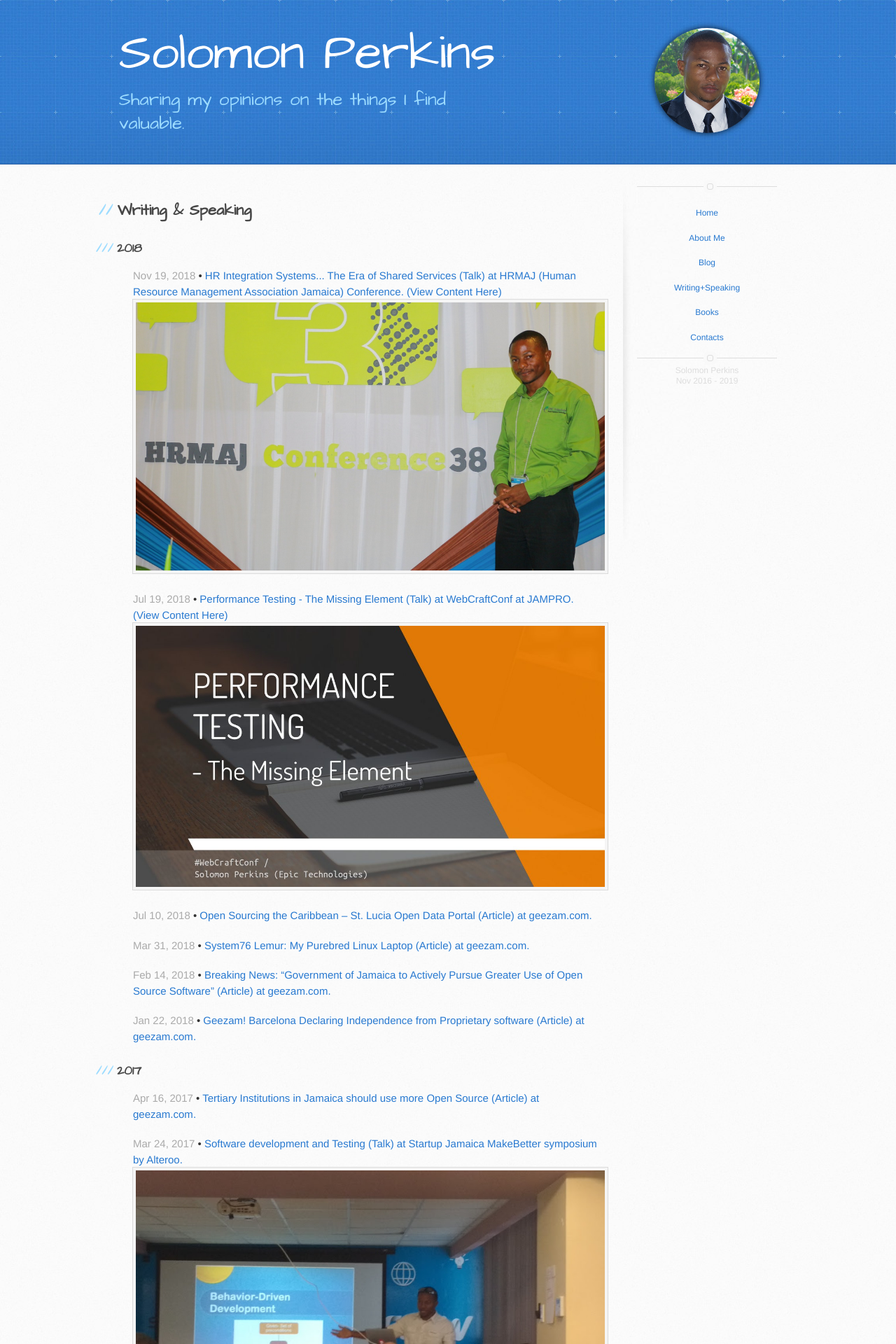
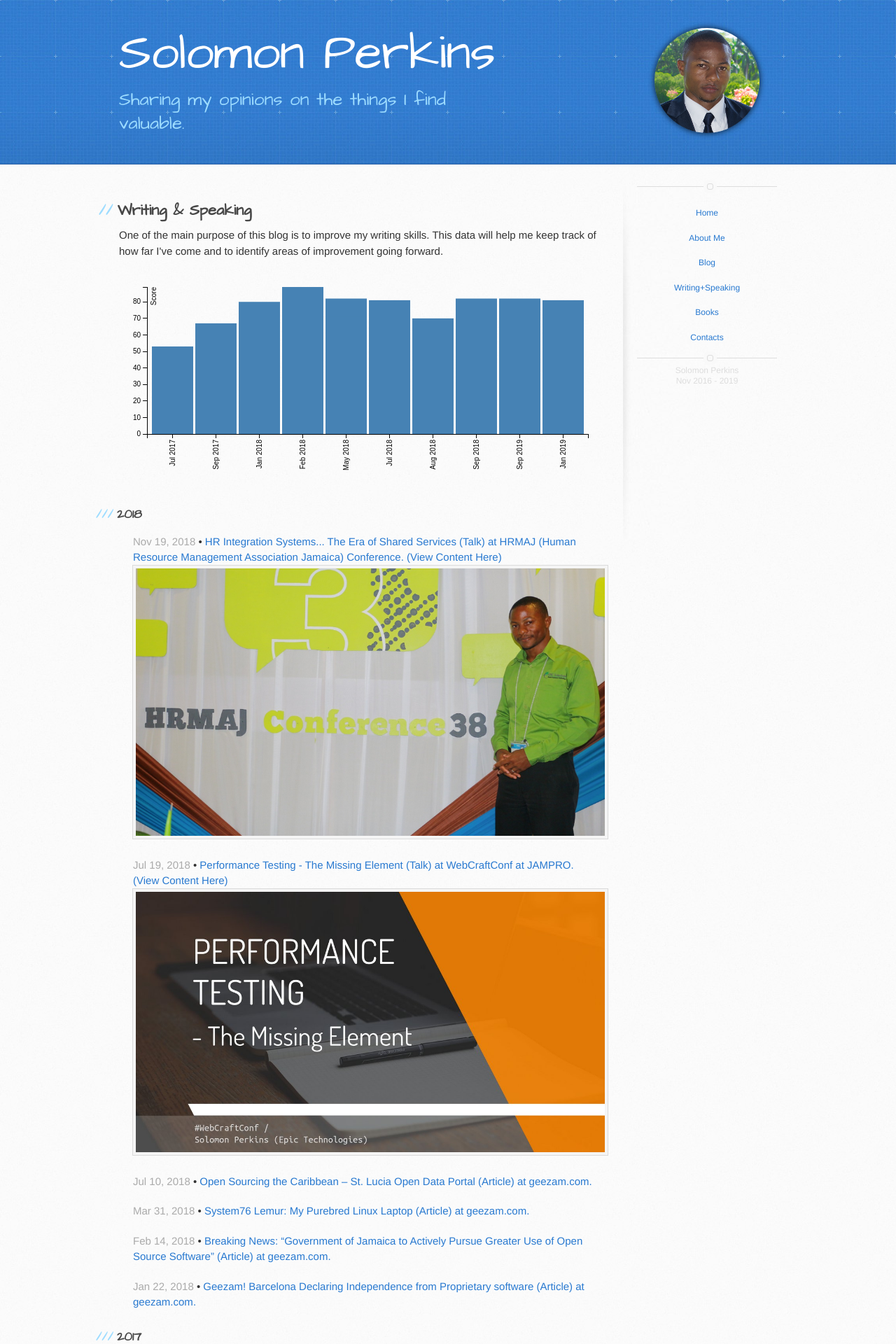
Before and after one commit to SolomonPerkins/solomonperkins.github.io, a Jekyll site: the page built from writing+speaking.html, in a window 1280 px wide. Shown: the top 1920 px of the page at 70% size. Built offline with Jekyll 4.4.1, drawn with Linux system fonts in a browser that asks for light colours.

Commit message:
add charts to progress on my writing skills

```diff
--- a/_config.yml
+++ b/_config.yml
@@ -6,6 +6,8 @@ date: 2016-11-08
 
 # The name of the blog
 name: Solomon Perkins
+startdate: "Nov 2016"
+currentdate: "2019"
 
 # Description of the blog
 description: "Sharing my opinions on the things I find valuable."
@@ -60,6 +62,7 @@ enabled: all
 # JS files
 jskills:
   - javascripts/skills.js
+  - javascripts/writing_skills_script.js
 
 #Pagination configs
 paginate: 10
--- a/_includes/footer.html
+++ b/_includes/footer.html
@@ -26,14 +26,22 @@
   </p>
 
   <p class="copyright-border" id="footer-year">
-    Solomon Perkins</br>
-       Nov 2016 - 2019
+    {{ site.name }}</br>
+       {{ site.startdate }} - {{ site.currentdate }}
   </p>
 </aside>
 
 <!--<script type="text/javascript" src="http://ajax.googleapis.com/ajax/libs/jquery/1.11.0/jquery.min.js"></script> -->
 <script type="text/javascript" src="{{ site.baseurl }}/javascripts/jquery.v1.11.min.js"></script>
 <script type="text/javascript" src="{{ site.baseurl }}/javascripts/main.js"></script>
+
+{% if page.meta == "writing+speaking" %}
+<script type="text/javascript" src="{{ site.baseurl }}/javascripts/d3.v5.js"></script>
+
+<script type="text/javascript" src="{{ site.baseurl }}/javascripts/writing_skills_script.js"></script>
+
+{% endif %}
+
 
 {% if page.meta == "aboutme" %}
 <!-- <script type="text/javascript" src="{{ site.baseurl }}/javascripts/skills.js"></script> -->
--- a/_includes/meta.html
+++ b/_includes/meta.html
@@ -38,6 +38,11 @@
 	<link rel="stylesheet" type="text/css" href="{{ site.baseurl }}/stylesheets/books.css" media="screen"/>
 {% endif %}
 
+{% if page.meta == "writing+speaking" %}
+	<link rel="stylesheet" type="text/css" href="{{ site.baseurl }}/stylesheets/writing_speaking.css" media="screen"/>
+
+{% endif %}
+
 
 
 
--- /dev/null
+++ b/javascripts/writing_skills.json
@@ -0,0 +1,86 @@
+[
+{
+	"article":"Driver's Licence Should Identify Your Blood Group",
+	"link":"/2017/07/15/Drivers-Licence-Should-Identify-Your-Blood-Group.html",
+	"date": "2017-07",
+	"score": 53,
+	"readibility": 66
+},
+{
+	"article": "My House Is Finally Off Grid.",
+	"link": "/2017/09/16/My-House-Is-Finally-Off-Grid.html",
+	"date": "2017-09",
+	"score": 67,
+	"readibility":58
+},
+{
+	"article": "2017 Year In Review.",
+	"link": "/2018/01/04/2017-Year-In-Review.html",
+	"date": "2018-01",
+	"score": 80,
+	"readibility":74
+},
+{
+	"article": "Open Letter To Prime Minister of Jamaica Regarding No More Kerosene Lamps or Candles.",
+	"link": "/2018/02/10/Open-Letter-To-Prime-Minister-Of-Jamaica-Regarding-Renewable-Light-Source.html",
+	"date": "2018-02",
+	"score": 89,
+	"readibility": 53
+},
+{
+	"article": "I'm A Mentor?",
+	"link": "/2018/05/19/Im-A-Mentor.html",
+	"date": "2018-05",
+	"score": 82,
+	"readibility": 67
+},
+{
+	"article": "Performance Testing - Scaling our Online Services",
+	"link": "/2018/03/27/Preparing-Jamaica's-Critical-Onlince-Services-For-Heavy-Usage.html",
+	"date": "2018-05",
+	"score": 71,
+	"readibility": 59
+},
+{
+	"article": "Gratefulness is Flowing From My Heart",
+	"link": "/2018/07/22/Gratefulness-Is-Flowing-From-My-Heart.html",
+	"date": "2018-07",
+	"score": 81,
+	"readibility": 67
+},
+{
+	"article": "Missan - Coxswain Back To School Project",
+	"link": "/2018/08/12/Missan-Coxswain-Back-To-School-Projects.html",
+	"date": "2018-08",
+	"score": 70,
+	"readibility": 70
+},
+{
+	"article": "Off Grid Solar System - First Year Anniversary",
+	"link": "/2018/09/16/Off-Grid-Solar-System-First-Year-Anniversary.html",
+	"date": "2018-09",
+	"score": 82,
+	"readibility": 63
+},
+{
+	"article": "A New Instance Of Me",
+	"link": "/2019/09/09/A-New-Instance-Of-Me.html",
+	"date": "2019-09",
+	"score": 77,
+	"readibility": 72
+},
+{
+	"article": "Off Grid Solar System - Second Year Anniversary",
+	"link": "/2019/09/22/Off-Grid-Solar-System-Second-Year-Anniversary.html",
+	"date": "2019-09",
+	"score": 82,
+	"readibility": 55
+},
+{
+	"article": "2018 Year In Review",
+	"link": "/2019/01/27/2018-Year-In-Review.html",
+	"date": "2019-01",
+	"score": 81,
+	"readibility": 68
+}
+]
--- /dev/null
+++ b/javascripts/writing_skills_script.js
@@ -0,0 +1,105 @@
+var generateChart = function(){
+    var wDom = document.querySelector(".writing-speaking");
+    var margin = {top: 20, right: 20, bottom: 70, left: 40},
+        width = wDom.clientWidth - margin.left - margin.right,
+        height = 300 - margin.top - margin.bottom;
+
+    // Parse the date / time
+    var parseDate = d3.time.format("%Y-%m").parse;
+    var x = d3.scale.ordinal().rangeRoundBands([0, width], .05);
+    var y = d3.scale.linear().range([height, 0]);
+
+    var xAxis = d3.svg.axis()
+        .scale(x)
+        .orient("bottom")
+        .tickFormat(d3.time.format("%b %Y"));
+
+    var yAxis = d3.svg.axis()
+        .scale(y)
+        .orient("left")
+        .ticks(10);
+
+    //d3.select("#writing_skills_chart").remove();
+
+    var svg = d3.select("#writing_skills_chart").append("svg")
+        .attr("width", width + margin.left + margin.right)
+        .attr("height", height + margin.top + margin.bottom)
+      .append("g")
+        .attr("transform",
+              "translate(" + margin.left + "," + margin.top + ")");
+
+    d3.json("./javascripts/writing_skills.json", function(data) {
+        // console.log(data);
+        data.forEach(function(d) {
+            d.date = parseDate(d.date);
+            d.score = +d.score;
+        });
+
+      x.domain(data.map(function(d) { return d.date; }));
+      y.domain([0, d3.max(data, function(d) { return d.score; })]);
+
+      svg.append("g")
+          .attr("class", "x axis")
+          .attr("transform", "translate(0," + height + ")")
+          .call(xAxis)
+        .selectAll("text")
+          .style("text-anchor", "end")
+          .attr("dx", "-.8em")
+          .attr("dy", "-.55em")
+          .attr("transform", "rotate(-90)" );
+
+      svg.append("g")
+          .attr("class", "y axis")
+          .call(yAxis)
+        .append("text")
+          .attr("transform", "rotate(-90)")
+          .attr("y", 6)
+          .attr("dy", ".71em")
+          .style("text-anchor", "end")
+          .text("Score");
+
+    var Tooltip = d3.select("#writing_skills_chart")
+        .append("div")
+        .attr("class", "tooltip")
+        .style("opacity", 0)
+        .style("display", "none")
+
+    var mouseover = function(d) {
+        Tooltip.html('<div id="thumbnail">'
+        + '<div class="ttitle">' + d.article + '</div>'
+        + '<span><small>score</small>' + d.score + '</span>'
+        + '<span><small>readibility</small>' + d.readibility + '</span>'
+        + '</div>')
+              .style("left", (d3.mouse(this)[0] + 0) + "px")
+              .style("top", (y(d.score) -10) + "px")
+              .style("opacity", 1)
+              .style("display", "block")
+              .style("opacity", 1)
+    };
+
+    var mouseout = function(d) {
+        Tooltip.style("opacity", 0);
+    };
+
+    svg.selectAll(".bar")
+      .data(data)
+      .enter().append("rect")
+      .attr("class", "bar")
+      .attr("x", function(d) { return x(d.date); })
+      .attr("width", x.rangeBand())
+      .attr("y", function(d) { return y(d.score); })
+      .attr("height", function(d) { return height - y(d.score); })
+      .on("mouseover", mouseover)
+      .on("mouseout", mouseout)
+      //.on("mouseleave", mouseout)
+    });
+
+};
+
+window.onload = function(evt) {
+    generateChart();
+}
+window.onresize = function(evt) {
+    d3.select("#writing_skills_chart").html('');
+    generateChart();
+}
--- /dev/null
+++ b/stylesheets/writing_speaking.css
@@ -0,0 +1,61 @@
+#writing_skills_chart{
+  position: relative;
+}
+.axis {
+    font: 10px sans-serif;
+}
+
+.axis path,
+.axis line {
+  fill: none;
+  stroke: #000;
+  shape-rendering: crispEdges;
+}
+.bar {
+  fill: steelblue;
+}
+.bar:hover {
+  fill: brown;
+}
+
+
+/*Tooltip */
+.tooltip {
+  background-color: whitesmoke;
+  border: solid;
+  border: 1px solid #2268b2;
+  padding: 5px;
+  min-width: 90px;
+  max-width: 30%;
+  height: 64px;
+  display: block;
+  position: absolute;
+}
+
+#thumbnail span {
+  display: block;
+  width: 100%;
+
+}
+
+#thumbnail small {
+  width: 80%;
+  display: inline-block;
+  border-right: 1px solid #b1c7dd;
+  margin-right: 2px;
+  border-bottom: 1px dotted #f4f4f4;
+}
+
+#thumbnail .ttitle {
+  border-bottom: 1px solid #b1c7dd;
+  white-space: nowrap;
+  overflow: hidden;
+  position: relative;
+  text-overflow: ellipsis;
+}
+
+@media only screen and (max-width: 767px) {
+  #thumbnail small {
+    width: 60%;
+  }
+}
--- a/writing+speaking.html
+++ b/writing+speaking.html
@@ -7,6 +7,14 @@ tags: [speaking, presentations]
 <h2>Writing &amp; Speaking</h2>
 
 <section class="writing-speaking">
+	<div id="writing_progress">
+		<p>One of the main purpose of this blog is to improve my writing skills. This data will help me keep track of how far I've come and to identify areas of improvement going forward.</p>
+
+		<div id="writing_skills_chart">
+			<!-- <svg></svg> -->
+		</div>
+
+	</div>
 	{% for activity in site.data.writingspeaking %}
 		{% assign currentdate = activity.date | date: "%Y" %}
 		{% assign postdate = activity.date | date: "%Y-%m-%d" %}
```
Also changed, not shown: about.html (+8 -1 lines), javascripts/motely.json (added, +13 -0 lines).
